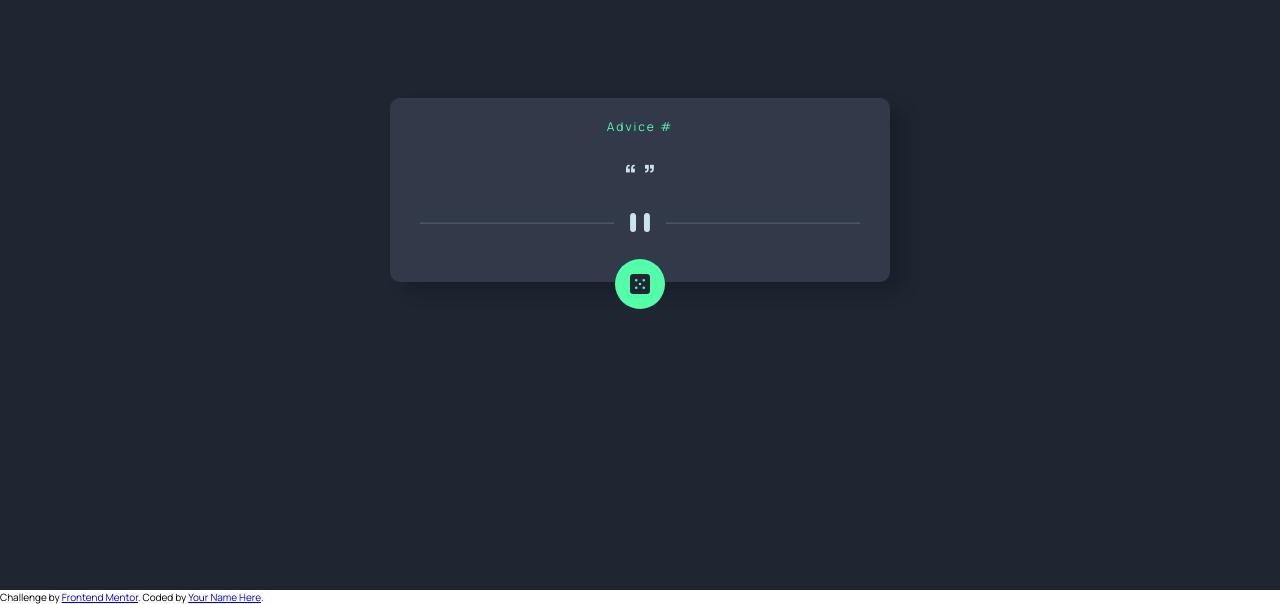
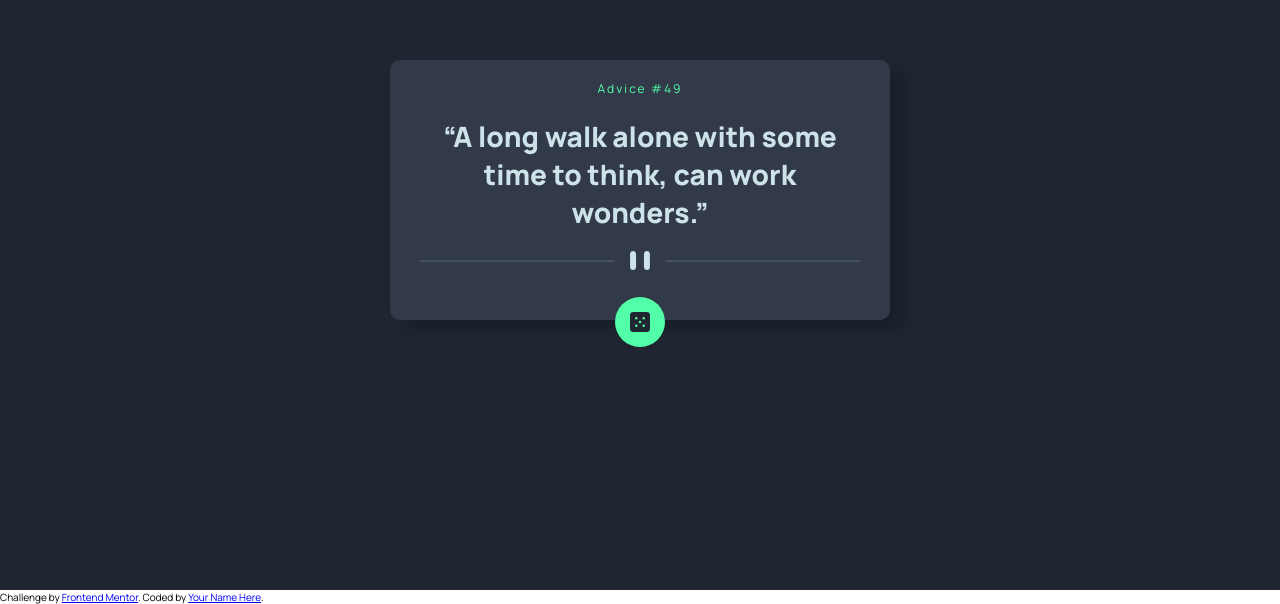
Before and after one commit to AbdelrahmanTolba/Advice-generator-app, a plain HTML site: page index.html in a window 1280 px wide. Shown: the part 210-814 px from the top of the page. Drawn offline with Linux system fonts and the light colour scheme; no server answers.

Commit message:
small edit

```diff
--- a/index.html
+++ b/index.html
@@ -21,9 +21,11 @@
     <div class="page-wrapper">
       <main class="card">
         <!-- Advice ID goes here -->
-        <p class="card__top">Advice #<span class="advice__id"></span></p>
+        <p class="card__top">Advice #<span class="advice__id">49</span></p>
 
-        <q class="advice"> </q>
+        <q class="advice"
+          >A long walk alone with some time to think, can work wonders.</q
+        >
 
         <picture class="divider">
           <source
```
